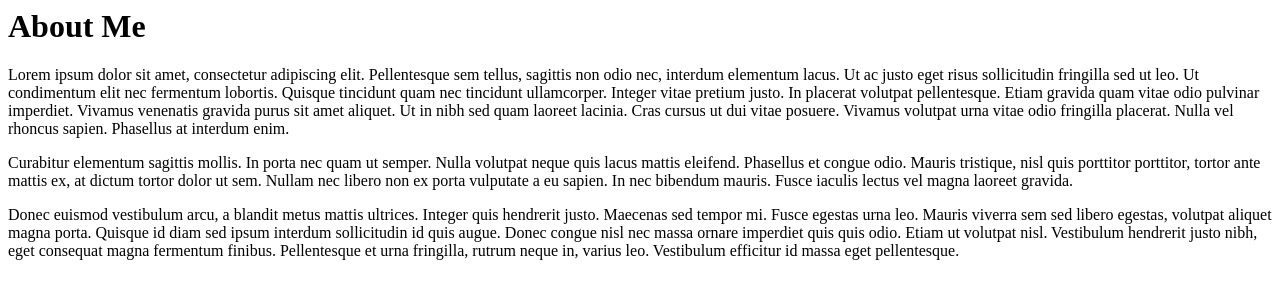
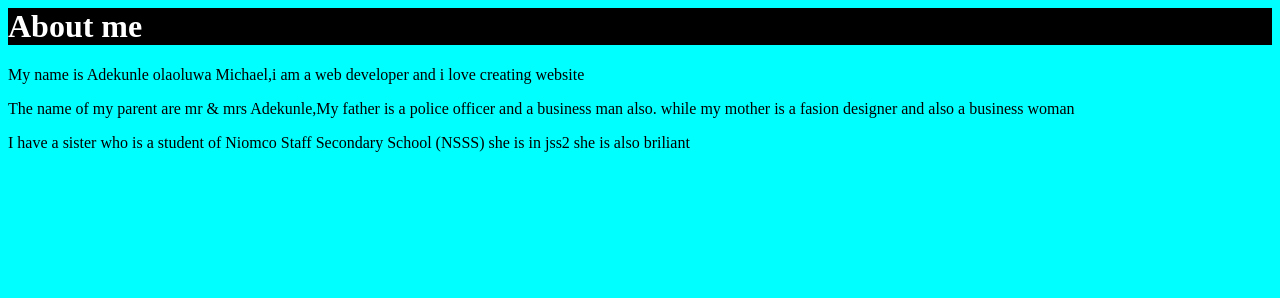
Before and after one commit to michael894-crypto/project, a plain HTML site: page public/about.html in a window 1280 px wide. Drawn offline with Linux system fonts and the light colour scheme.

Commit message:
michael second project

```diff
--- /dev/null
+++ b/public/about.css
@@ -0,0 +1,7 @@
+*{
+    background-color: aqua;
+}
+h1{
+    background-color: black;
+    color: white;
+}
--- a/public/about.html
+++ b/public/about.html
@@ -1,20 +1,6 @@
-<h1>About Me</h1>
-<p>Lorem ipsum dolor sit amet, consectetur adipiscing elit. Pellentesque sem tellus, sagittis non odio nec, interdum
-  elementum lacus. Ut ac justo eget risus sollicitudin fringilla sed ut leo. Ut condimentum elit nec fermentum lobortis.
-  Quisque tincidunt quam nec tincidunt ullamcorper. Integer vitae pretium justo. In placerat volutpat pellentesque.
-  Etiam
-  gravida quam vitae odio pulvinar imperdiet. Vivamus venenatis gravida purus sit amet aliquet. Ut in nibh sed quam
-  laoreet lacinia. Cras cursus ut dui vitae posuere. Vivamus volutpat urna vitae odio fringilla placerat. Nulla vel
-  rhoncus sapien. Phasellus at interdum enim.</p>
-
-<p>Curabitur elementum sagittis mollis. In porta nec quam ut semper. Nulla volutpat neque quis lacus mattis eleifend.
-  Phasellus et congue odio. Mauris tristique, nisl quis porttitor porttitor, tortor ante mattis ex, at dictum tortor
-  dolor
-  ut sem. Nullam nec libero non ex porta vulputate a eu sapien. In nec bibendum mauris. Fusce iaculis lectus vel magna
-  laoreet gravida.</p>
-
-<p>Donec euismod vestibulum arcu, a blandit metus mattis ultrices. Integer quis hendrerit justo. Maecenas sed tempor mi.
-  Fusce egestas urna leo. Mauris viverra sem sed libero egestas, volutpat aliquet magna porta. Quisque id diam sed ipsum
-  interdum sollicitudin id quis augue. Donec congue nisl nec massa ornare imperdiet quis quis odio. Etiam ut volutpat
-  nisl. Vestibulum hendrerit justo nibh, eget consequat magna fermentum finibus. Pellentesque et urna fringilla, rutrum
-  neque in, varius leo. Vestibulum efficitur id massa eget pellentesque.</p>
+<link rel="stylesheet" href="./about.css"/>
+<h1>About me</h1>
+<p>My name is Adekunle olaoluwa Michael,i am a web developer and i love creating website</p>
+<p>The name of my parent are mr & mrs Adekunle,My father is a police officer and a business man also.
+  while my mother is a fasion designer and also a business woman</p>
+  <p>I have a sister who is a student of Niomco Staff Secondary School (NSSS) she is in jss2 she is also briliant</p>
--- /dev/null
+++ b/public/contact.css
@@ -0,0 +1,4 @@
+*{
+    background-color: darkorange;
+
+}
--- /dev/null
+++ b/public/index.css
@@ -0,0 +1,7 @@
+*{
+    background-color: blue;
+    color: black;
+}
+h1,h2{
+    background-color: pink;
+}
```
Also changed, not shown: index.html (+1 -0 lines), public/contact.html (+6 -5 lines), public/movie-ranking.html (+9 -9 lines).
